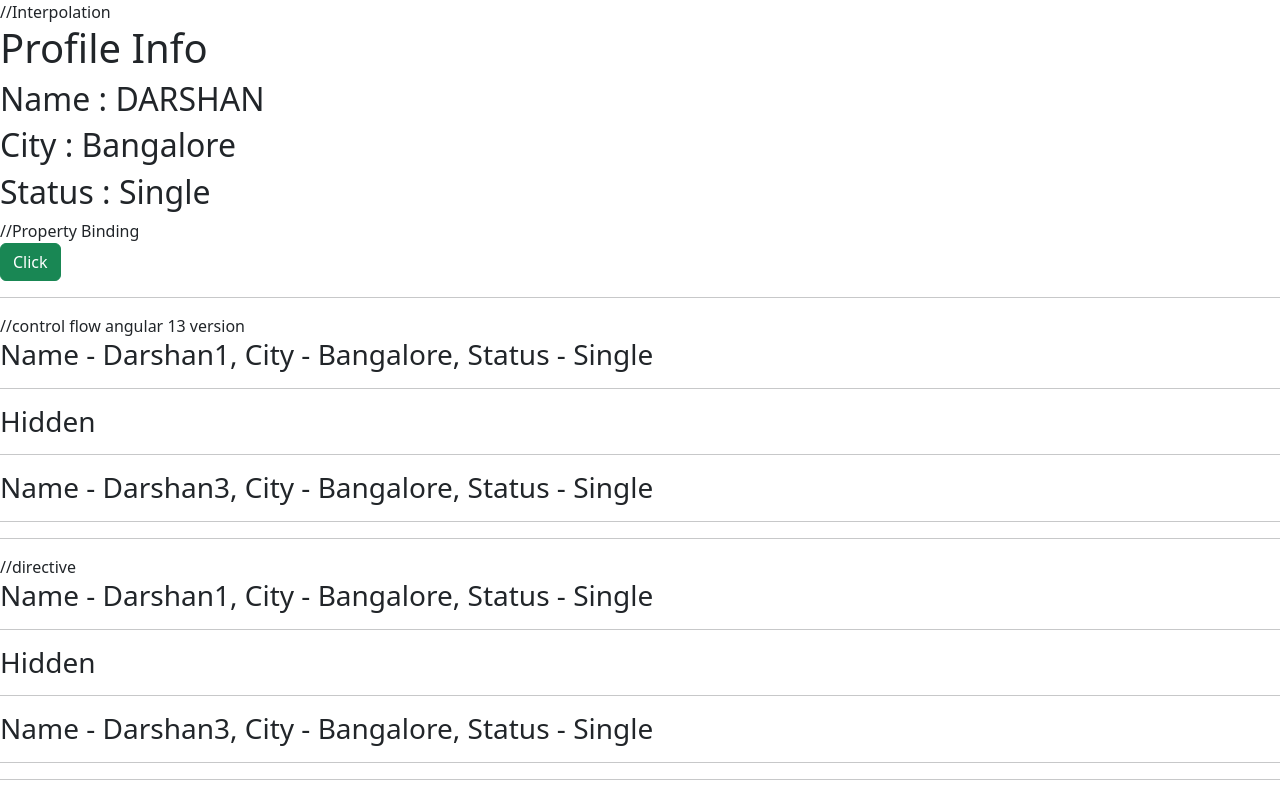
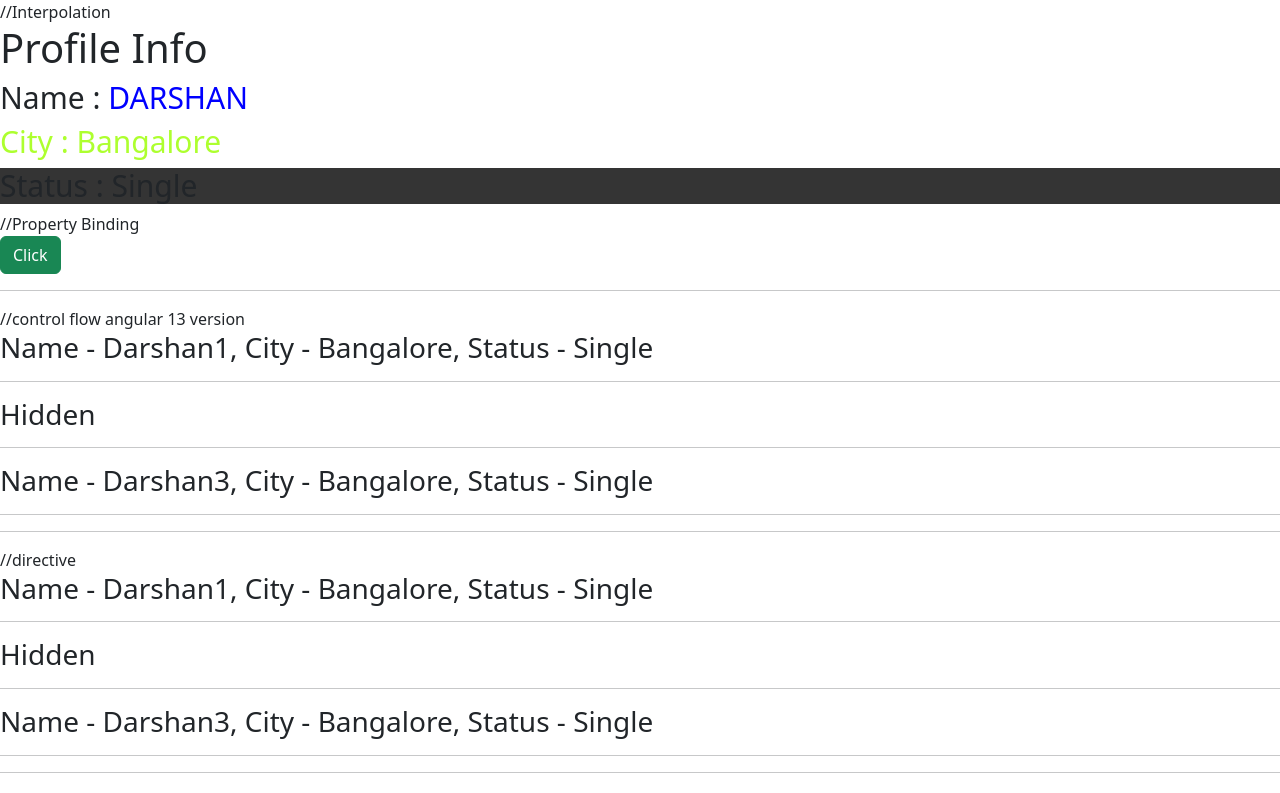
Before and after one commit to darskp/angular-learn, an Angular app: page / in a window 1280 px wide. Shown: the top 793 px of the page. Built offline with nearby package versions, Linux system fonts and the light colour scheme.

Commit message:
@HostBinding & @HostListener

```diff
--- a/src/app/app.component.html
+++ b/src/app/app.component.html
@@ -1,8 +1,8 @@
 //Interpolation
 <h1>Profile Info</h1>
-<h2>Name : {{name | uppercase}}</h2>
-<h2>City : {{city | titlecase }}</h2>
-<h2>Status : {{status}}</h2>
+<h2>Name : <span [style.color]="customColor">{{name | uppercase}}</span></h2>
+<h2 id="city">City : {{city | titlecase }}</h2>
+<h2 appHighlight>Status : {{status}}</h2>
 
 
 //Property Binding
--- a/src/app/app.component.scss
+++ b/src/app/app.component.scss
@@ -0,0 +1,3 @@
+#city{
+color: greenyellow;
+}
--- a/src/app/app.component.ts
+++ b/src/app/app.component.ts
@@ -3,10 +3,11 @@ import { Component } from '@angular/core';
 import { RouterOutlet } from '@angular/router';
 import { UserProfileComponent } from './components/user-profile/user-profile.component';
 import { User } from './model/type';
+import { HighlightDirective } from './directives/highlight.directive';
 @Component({
   selector: 'app-root',
   standalone: true,
-  imports: [RouterOutlet,CommonModule,UserProfileComponent],
+  imports: [RouterOutlet, CommonModule, UserProfileComponent,HighlightDirective],
   templateUrl: './app.component.html',
   // template:
   //   `<h1> hi</h1>`,
@@ -14,6 +15,7 @@ import { User } from './model/type';
 })
 
 export class AppComponent {
+  customColor="blue"
   name = "Darshan";
   city = "Bangalore";
   status = "Single";
--- /dev/null
+++ b/src/app/directives/highlight.directive.ts
@@ -0,0 +1,31 @@
+import { Directive, ElementRef, HostBinding, HostListener } from '@angular/core';
+
+@Directive({
+  selector: '[appHighlight]',
+  standalone: true
+})
+export class HighlightDirective {
+  //dependency injectiion
+  constructor(private el: ElementRef) {
+  }
+
+  @HostBinding("style.backgroundColor")
+  bgColor = "#343434";
+
+  @HostListener("mouseenter")
+  changeFontsize() {
+    console.log("mouse enter");
+    this.el.nativeElement.style.fontSize = "50px";
+    this.el.nativeElement.style.backgroundColor = "white"
+
+  }
+
+  @HostListener("mouseleave")
+  resetFontsize() {
+    console.log("mouse leave");
+    this.el.nativeElement.style.fontSize = "30px";
+    this.el.nativeElement.style.backgroundColor = this.bgColor;
+
+
+  }
+}
--- a/src/styles.scss
+++ b/src/styles.scss
@@ -1 +1,4 @@
 /* You can add global styles to this file, and also import other style files */
+h2{
+font-size: 30px;
+}
```
